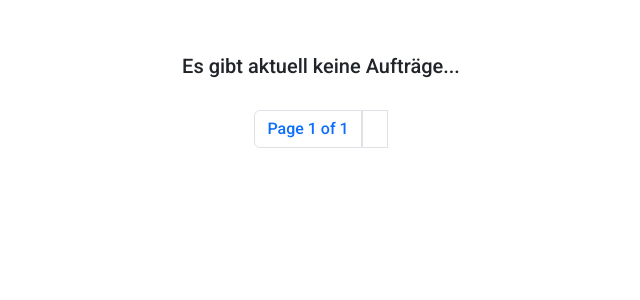
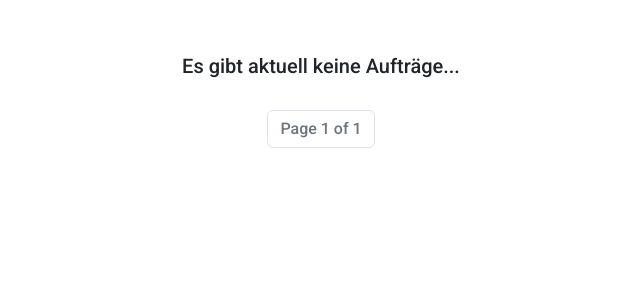
Before and after one commit to jnm31415/APExpressProd, a Django app: page /UA11AA in a window 1280 px wide. Shown: the part 144-444 px from the top of the page, without its empty margins (319-959 px from the left). Run offline with Django 4.2, Linux system fonts and the light colour scheme; a user stored in the database is signed in; data that the repository does not hold is empty.

Commit message:
Update UA11AA.html

```diff
--- a/Auftraege/templates/Auftraege/UA11AA.html
+++ b/Auftraege/templates/Auftraege/UA11AA.html
@@ -85,11 +85,11 @@
 <nav aria-label="Page navigation example">
   <ul class="pagination justify-content-center">
         {% if all.has_previous %}
-            <li class="page-item disabled"><a href="?page=1">&laquo First</a></li>
-             <li class="page-item"><a class="page-link" href="?page={{ all.previous_page_number }}">Previous</a></li>
+            <li class="page-item"><a href="?page=1">&laquo First</a></li>
+            <li class="page-item"><a class="page-link" href="?page={{ all.previous_page_number }}">Previous</a></li>
         {% endif %}
 
-        <li class="page-item"><a class="page-link" href="#">Page {{ all.number }} of {{ all.paginator.num_pages }}</li>
+        <li class="page-item disabled"><a class="page-link" href="#">Page {{ all.number }} of {{ all.paginator.num_pages }}</a></li>
 
         {% if all.has_next %}
             <li class="page-item"><a class="page-link" href="?page={{ all.next_page_number }}">Next</a></li>
```
